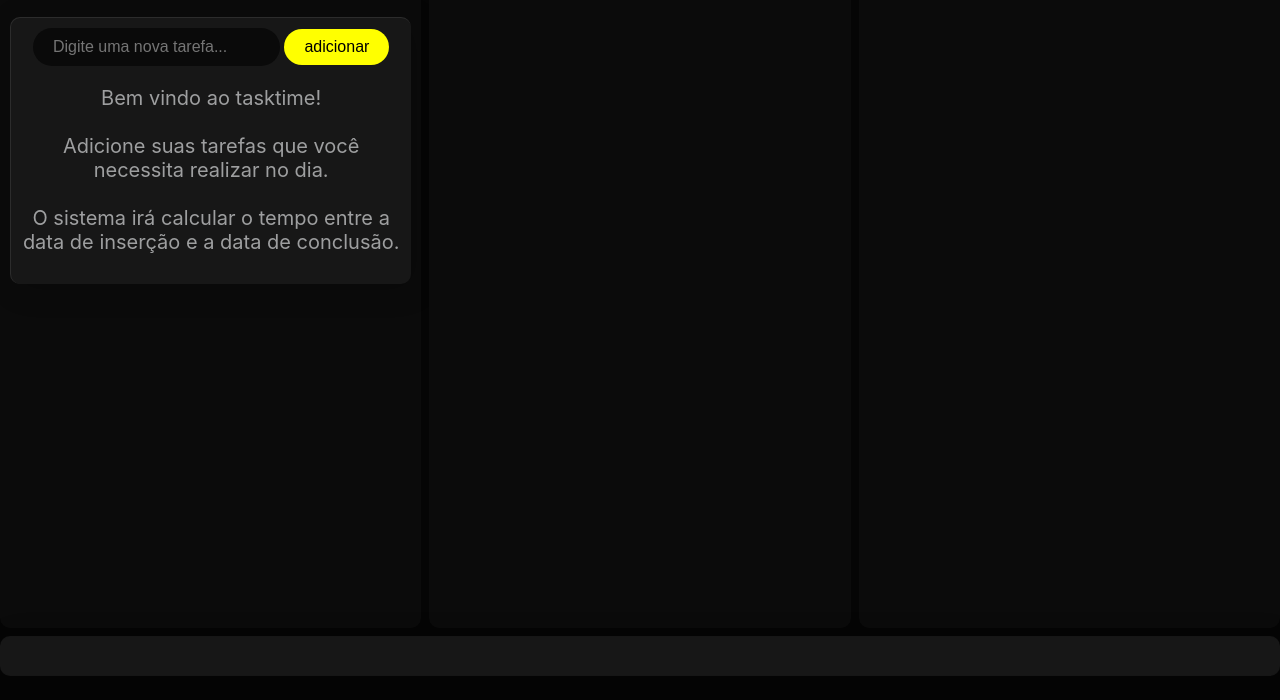
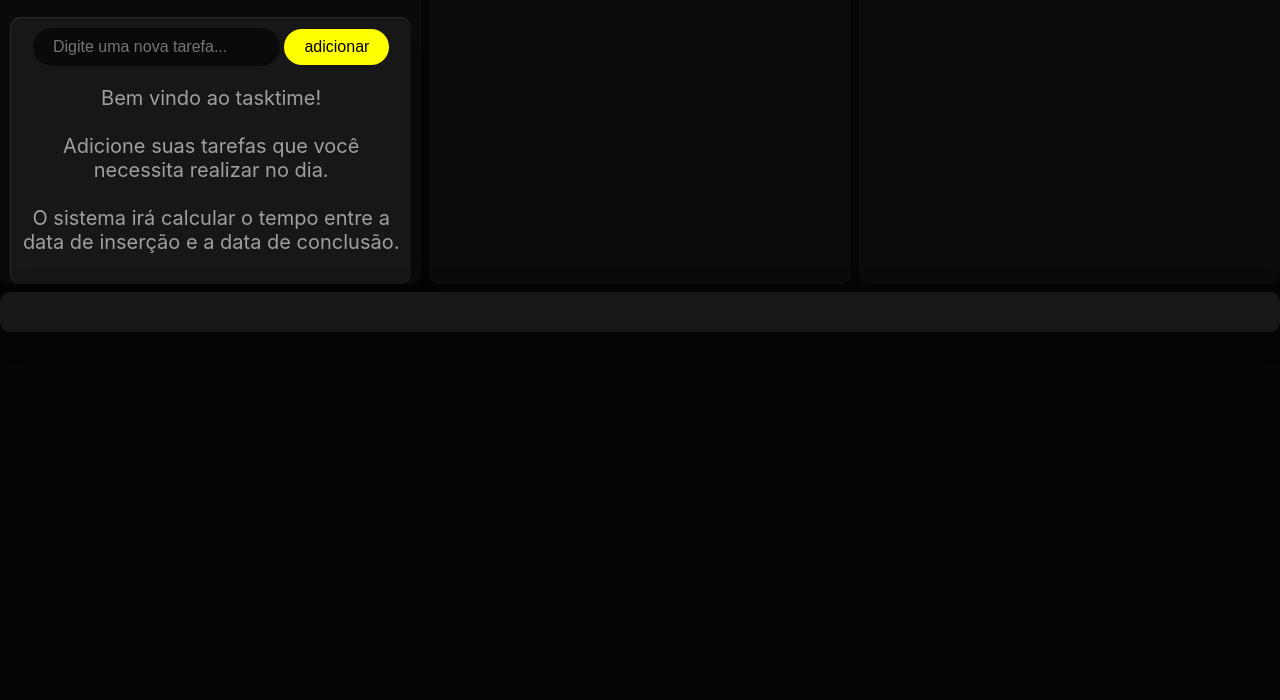
Before and after one commit to 2c2a1jdev/tasktime, a website: page index.html in a window 1280 px wide. Shown: the part 100-800 px from the top of the page. Drawn offline with Linux system fonts and the light colour scheme.

Commit message:
fix: colunas flex para caber todos as terfas

```diff
--- a/css/style.css
+++ b/css/style.css
@@ -107,7 +107,7 @@ footer {
 .container {
     display: grid;
     grid-template-columns: 1fr 1fr 1fr ;
-    grid-template-rows: 5vh 85vh 5vh;
+    grid-template-rows: 5vh 100fr 5vh;
     grid-gap: 8px;
     grid-template-areas: "header header header"
                          "inputSection incompleteSection completeSection"
```
